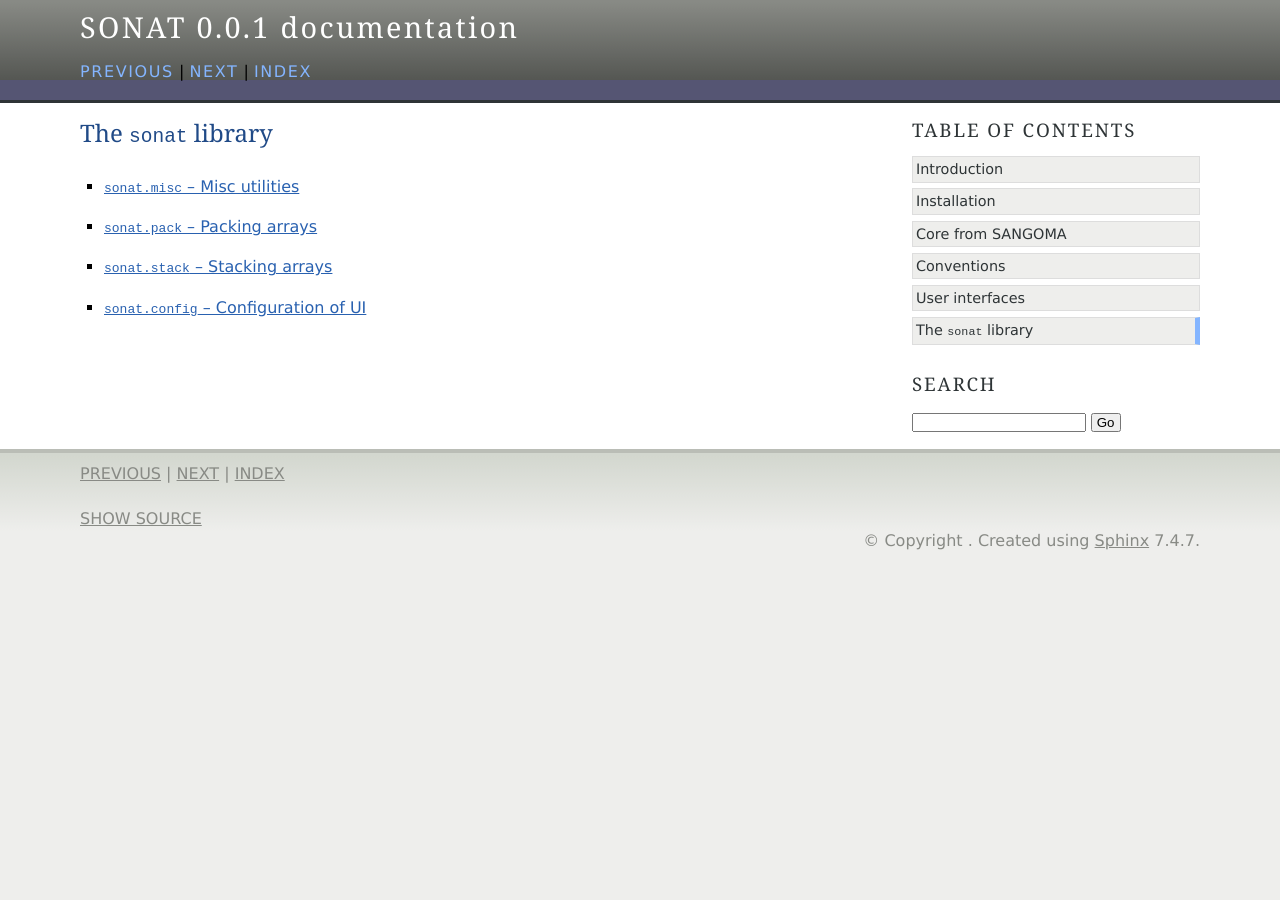
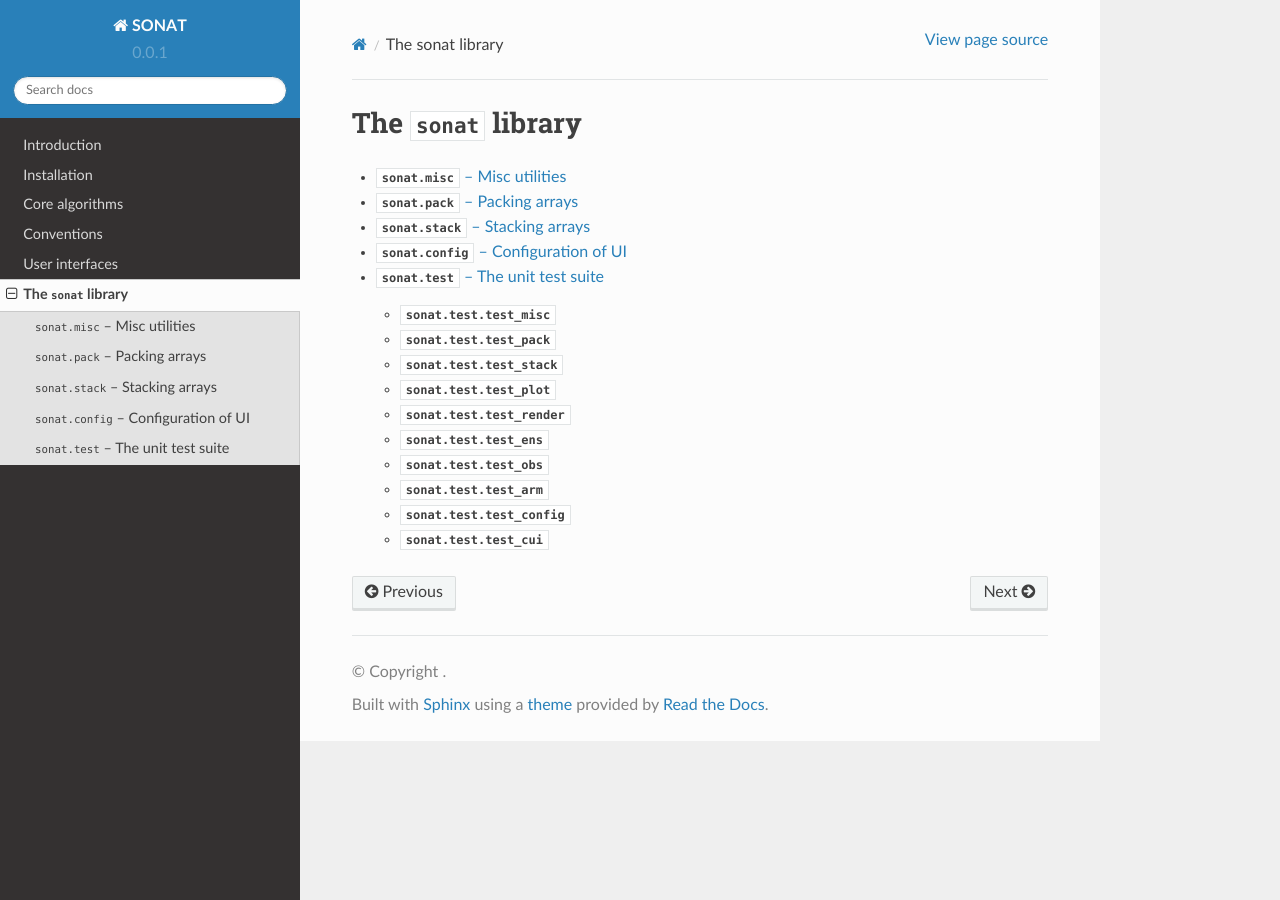
Before and after one commit to VACUMM/sonat, a Sphinx documentation site: the page built from doc/source/lib/index.rst, in a window 1280 px wide. Built offline with Sphinx 7.4.7 and the Read the Docs theme 2.0.0, drawn with Linux system fonts in a browser that asks for light colours; formulas are drawn with MathJax 3; pages that are not in the unit, such as notebooks, are missing from menus.

Commit message:
Add doc++

```diff
--- a/doc/source/conf.py
+++ b/doc/source/conf.py
@@ -122,19 +122,18 @@ todo_include_todos = True
 
 # The theme to use for HTML and HTML Help pages.  See the documentation for
 # a list of builtin themes.
-html_theme = 'agogo'
+html_theme = 'sphinx_rtd_theme'#agogo'
 
 # Theme options are theme-specific and customize the look and feel of a theme
 # further.  For a list of options available for each theme, see the
 # documentation.
 #html_theme_options = {}
-html_theme_options = {
-    "linkcolor": "#2961B0", #"#11567C",
-    'headerlinkcolor': "#84B5FF",
-    #'headerlinkcolor': "white",
-}
+#html_theme_options = {
+    #"linkcolor": "#2961B0", #"#11567C",
+    #'headerlinkcolor': "#84B5FF",
+    ##'headerlinkcolor': "white",
+#}
 #html_theme_options['headerlinkcolor'] = html_theme_options['linkcolor']
-
 
 # Add any paths that contain custom themes here, relative to this directory.
 #html_theme_path = []
--- a/doc/source/core.rst
+++ b/doc/source/core.rst
@@ -1,5 +1,5 @@
-Core from SANGOMA
-#################
+Core algorithms
+###############
 
 Pseudo-ensemble generation
 ==========================
--- a/doc/source/intro.rst
+++ b/doc/source/intro.rst
@@ -5,7 +5,7 @@ SONAT is an open-source python framework intended to help designing a multivaria
 ocean observation network using ocean model ensembles.
 
 With SONAT, a given network is evaluated using the so-called ArM (Array Modes)
-method :cite:`bene85,bene90,lehe09,lamoal16`.
+method :cite:`bene85,bene90,leheal09,lamoal16`.
 The ArM method is a light-weight approach to network design,
 based on the ability of a configuration to capture most
 of the model error covariances.
--- a/doc/source/lib/index.rst
+++ b/doc/source/lib/index.rst
@@ -13,3 +13,4 @@ The :mod:`sonat` library
     arm
     config
     cui
+    test
--- /dev/null
+++ b/doc/source/lib/test.arm.rst
@@ -0,0 +1,6 @@
+:mod:`sonat.test.test_arm`
+--------------------------
+
+.. module:: sonat.test.test_arm
+
+.. literalinclude:: ../../../test/test_arm.py
--- /dev/null
+++ b/doc/source/lib/test.config.rst
@@ -0,0 +1,6 @@
+:mod:`sonat.test.test_config`
+-----------------------------
+
+.. module:: sonat.test.test_config
+
+.. literalinclude:: ../../../test/test_config.py
--- /dev/null
+++ b/doc/source/lib/test.cui.rst
@@ -0,0 +1,6 @@
+:mod:`sonat.test.test_cui`
+--------------------------
+
+.. module:: sonat.test.test_cui
+
+.. literalinclude:: ../../../test/test_cui.py
--- /dev/null
+++ b/doc/source/lib/test.ens.rst
@@ -0,0 +1,6 @@
+:mod:`sonat.test.test_ens`
+--------------------------
+
+.. module:: sonat.test.test_ens
+
+.. literalinclude:: ../../../test/test_ens.py
--- /dev/null
+++ b/doc/source/lib/test.misc.rst
@@ -0,0 +1,6 @@
+:mod:`sonat.test.test_misc`
+---------------------------
+
+.. module:: sonat.test.test_misc
+
+.. literalinclude:: ../../../test/test_misc.py
--- /dev/null
+++ b/doc/source/lib/test.obs.rst
@@ -0,0 +1,6 @@
+:mod:`sonat.test.test_obs`
+---------------------------
+
+.. module:: sonat.test.test_obs
+
+.. literalinclude:: ../../../test/test_obs.py
--- /dev/null
+++ b/doc/source/lib/test.pack.rst
@@ -0,0 +1,6 @@
+:mod:`sonat.test.test_pack`
+---------------------------
+
+.. module:: sonat.test.test_pack
+
+.. literalinclude:: ../../../test/test_pack.py
--- /dev/null
+++ b/doc/source/lib/test.plot.rst
@@ -0,0 +1,6 @@
+:mod:`sonat.test.test_plot`
+---------------------------
+
+.. module:: sonat.test.test_plot
+
+.. literalinclude:: ../../../test/test_plot.py
--- /dev/null
+++ b/doc/source/lib/test.render.rst
@@ -0,0 +1,6 @@
+:mod:`sonat.test.test_render`
+-----------------------------
+
+.. module:: sonat.test.test_render
+
+.. literalinclude:: ../../../test/test_render.py
--- /dev/null
+++ b/doc/source/lib/test.stack.rst
@@ -0,0 +1,4 @@
+:mod:`sonat.test.test_stack`
+----------------------------
+
+.. literalinclude:: ../../../test/test_stack.py
```
Also changed, not shown: other parts of doc/source/core.rst (+4 -0 lines), doc/source/lib/test.rst (added, +20 -0 lines), 1 other file.
